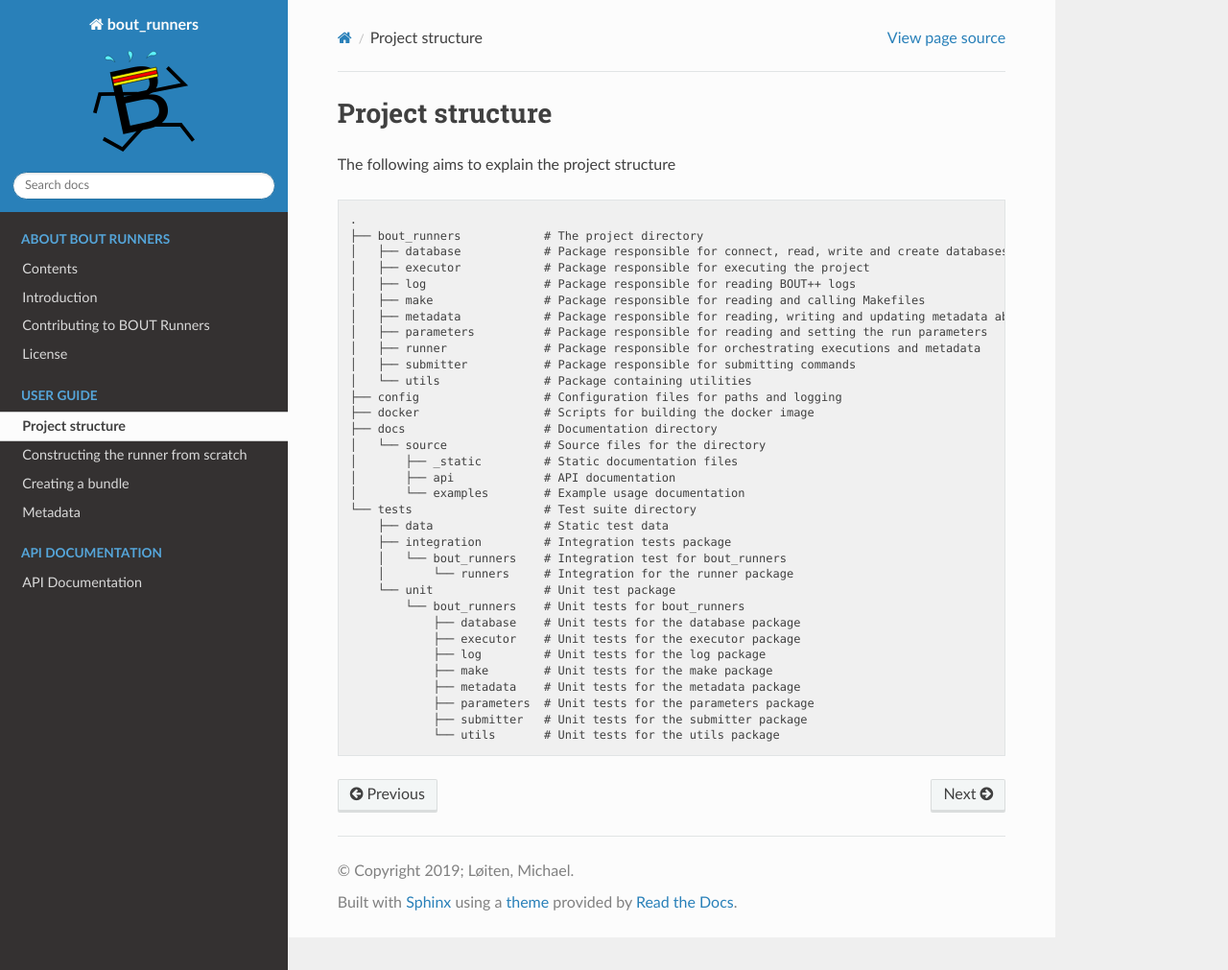
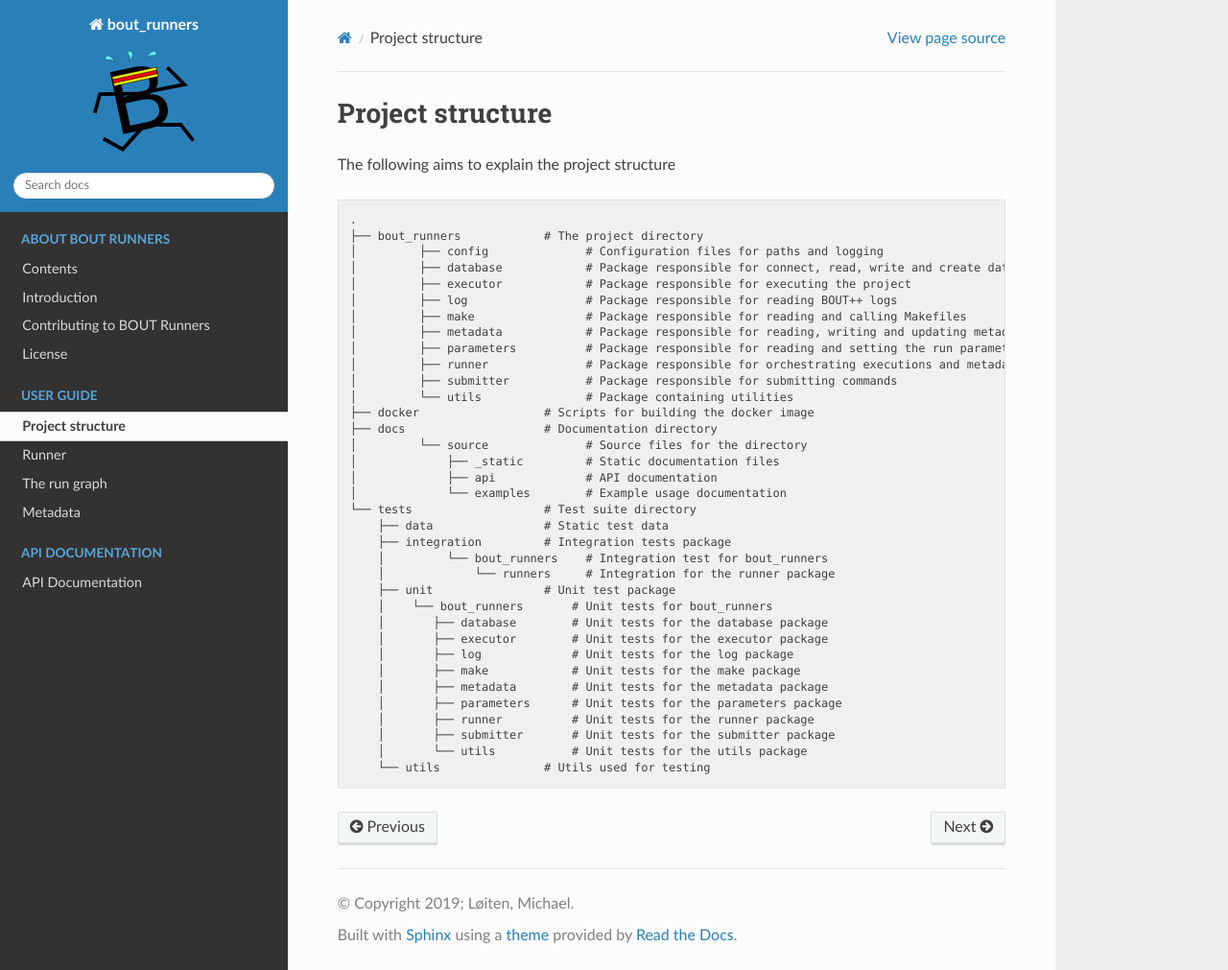
Before and after one commit to CELMA-project/bout_runners, a Sphinx documentation site: the page built from docs/source/structure.rst, in a window 1280 px wide and 1011 px high. Shown: the whole window at 96% size. Built offline with Sphinx 7.4.7 and the Read the Docs theme 2.0.0, drawn with Linux system fonts in a browser that asks for light colours.

Commit message:
Updated the documentation

```diff
--- a/README.rst
+++ b/README.rst
@@ -67,10 +67,10 @@
 ``BOUT Runners`` is a package to manage and orchestrate your |BOUT++|_ runs.
 More specifically it's a tool:
 
-- Which automatically makes your project
+- That automatically makes your project
 - Where you can override default parameters, and parameters found in ``BOUT.inp``
 - Where you can submit a single run, or even a chain of runs either locally, or to a cluster
-- Which automatically stores parameters and other metadata in a database (inspired by |sacred|_)
+- That automatically stores parameters and other metadata in a database (inspired by |sacred|_)
 - Logs the entire process
 
 Read the full documentation_ at ReadTheDocs_
--- a/docs/source/examples/bundle.rst
+++ /dev/null
@@ -1,4 +0,0 @@
-Creating a bundle
-*****************
-
-Documentation will appear once the bundle class is implemented
--- a/docs/source/index.rst
+++ b/docs/source/index.rst
@@ -20,7 +20,7 @@
 
    structure
    examples/runner
-   examples/bundle
+   examples/run_graph
    examples/metadata
 
 .. toctree::
--- a/docs/source/structure.rst
+++ b/docs/source/structure.rst
@@ -11,34 +11,36 @@
 
    .
    ├── bout_runners            # The project directory
-   │   ├── database            # Package responsible for connect, read, write and create databases
-   │   ├── executor            # Package responsible for executing the project
-   │   ├── log                 # Package responsible for reading BOUT++ logs
-   │   ├── make                # Package responsible for reading and calling Makefiles
-   │   ├── metadata            # Package responsible for reading, writing and updating metadata about the runs
-   │   ├── parameters          # Package responsible for reading and setting the run parameters
-   │   ├── runner              # Package responsible for orchestrating executions and metadata
-   │   ├── submitter           # Package responsible for submitting commands
-   │   └── utils               # Package containing utilities
-   ├── config                  # Configuration files for paths and logging
+   │         ├── config              # Configuration files for paths and logging
+   │         ├── database            # Package responsible for connect, read, write and create databases
+   │         ├── executor            # Package responsible for executing the project
+   │         ├── log                 # Package responsible for reading BOUT++ logs
+   │         ├── make                # Package responsible for reading and calling Makefiles
+   │         ├── metadata            # Package responsible for reading, writing and updating metadata about the runs
+   │         ├── parameters          # Package responsible for reading and setting the run parameters
+   │         ├── runner              # Package responsible for orchestrating executions and metadata
+   │         ├── submitter           # Package responsible for submitting commands
+   │         └── utils               # Package containing utilities
    ├── docker                  # Scripts for building the docker image
    ├── docs                    # Documentation directory
-   │   └── source              # Source files for the directory
-   │       ├── _static         # Static documentation files
-   │       ├── api             # API documentation
-   │       └── examples        # Example usage documentation
+   │         └── source              # Source files for the directory
+   │             ├── _static         # Static documentation files
+   │             ├── api             # API documentation
+   │             └── examples        # Example usage documentation
    └── tests                   # Test suite directory
        ├── data                # Static test data
        ├── integration         # Integration tests package
-       │   └── bout_runners    # Integration test for bout_runners
-       │       └── runners     # Integration for the runner package
-       └── unit                # Unit test package
-           └── bout_runners    # Unit tests for bout_runners
-               ├── database    # Unit tests for the database package
-               ├── executor    # Unit tests for the executor package
-               ├── log         # Unit tests for the log package
-               ├── make        # Unit tests for the make package
-               ├── metadata    # Unit tests for the metadata package
-               ├── parameters  # Unit tests for the parameters package
-               ├── submitter   # Unit tests for the submitter package
-               └── utils       # Unit tests for the utils package
+       │         └── bout_runners    # Integration test for bout_runners
+       │             └── runners     # Integration for the runner package
+       ├── unit                # Unit test package
+       │    └── bout_runners       # Unit tests for bout_runners
+       │       ├── database        # Unit tests for the database package
+       │       ├── executor        # Unit tests for the executor package
+       │       ├── log             # Unit tests for the log package
+       │       ├── make            # Unit tests for the make package
+       │       ├── metadata        # Unit tests for the metadata package
+       │       ├── parameters      # Unit tests for the parameters package
+       │       ├── runner          # Unit tests for the runner package
+       │       ├── submitter       # Unit tests for the submitter package
+       │       └── utils           # Unit tests for the utils package
+       └── utils               # Utils used for testing
```
Also changed, not shown: docs/source/examples/metadata.rst (+7 -3 lines), docs/source/examples/run_graph.rst (added, +14 -0 lines), docs/source/examples/runner.rst (+90 -9 lines), 1 other file.
